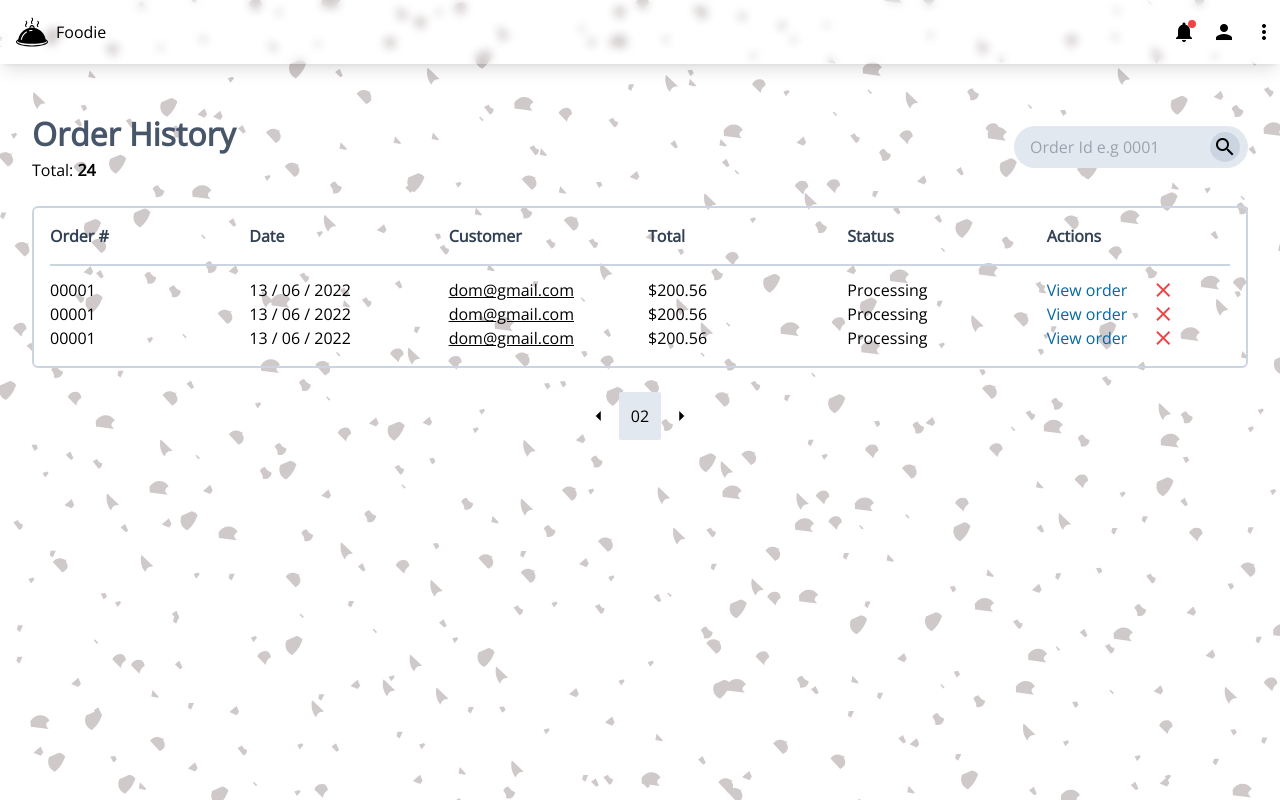
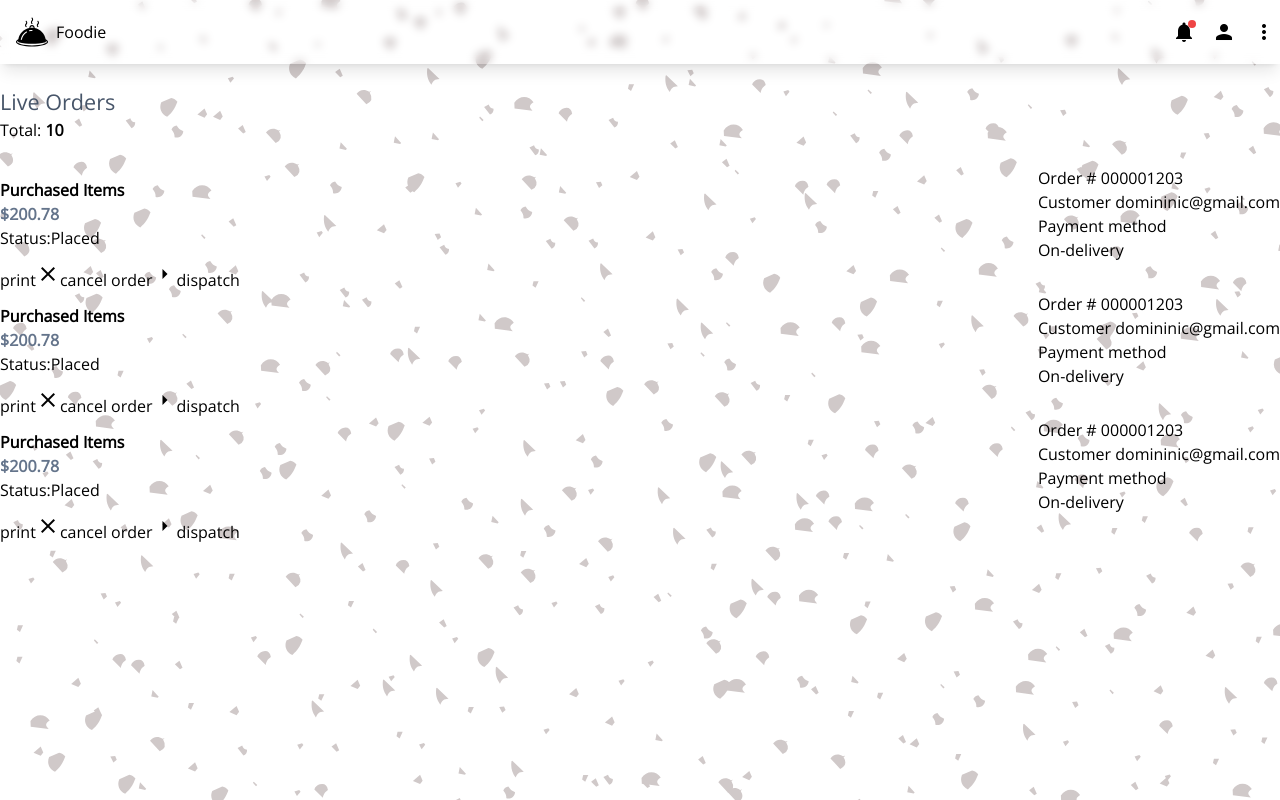
Before and after one commit to dom-codex/Foodapp-admin-frontend, a React (Create React App) app: page / in a window 1280 px wide. Built offline with nearby package versions, Linux system fonts and the light colour scheme.

Commit message:
add orders page to app .js

```diff
--- a/src/App.js
+++ b/src/App.js
@@ -6,6 +6,7 @@ import Customers from './pages/customers.js';
 import Riders from './pages/riders.js';
 import Alerts from './pages/alerts.js';
 import OrderHistory from './pages/orderhistory.js';
+import Orders from './pages/orders.js';
 import Login from './pages/login.js';
 import Nav from './components/nav.js';
 import Sidebar from './components/sidebar.js';
@@ -15,7 +16,7 @@ export default function App() {
   return (
     <div className="">
       <LayoutFrame>
-        <OrderHistory />
+        <Orders />
       </LayoutFrame>
     </div>
   );
--- a/src/pages/orders.js
+++ b/src/pages/orders.js
@@ -6,9 +6,9 @@ const Orders = () => {
     <section>
       <div>
         <div>
-          <PageLabel label="Live Orders" total="10" />
+          <PageLabel label="Live Orders" value="10" />
         </div>
-        <div>
+        <div className="mt-6">
           {orders.map(() => (
             <OrderItem />
           ))}
@@ -21,12 +21,12 @@ export default Orders;
 const OrderItem = () => {
   return (
     <div>
-      <div className="flex justify-between">
+      <div className="flex justify-between items-center">
         <div>
-          <p>Purchased Items</p>
-          <p>$200.78</p>
-          <div>
-            <p>Status</p>
+          <p className="font-bold">Purchased Items</p>
+          <p className="text-slate-500 font-bold">$200.78</p>
+          <div className="flex">
+            <p>Status: </p>
             <p>Placed</p>
           </div>
         </div>
```
